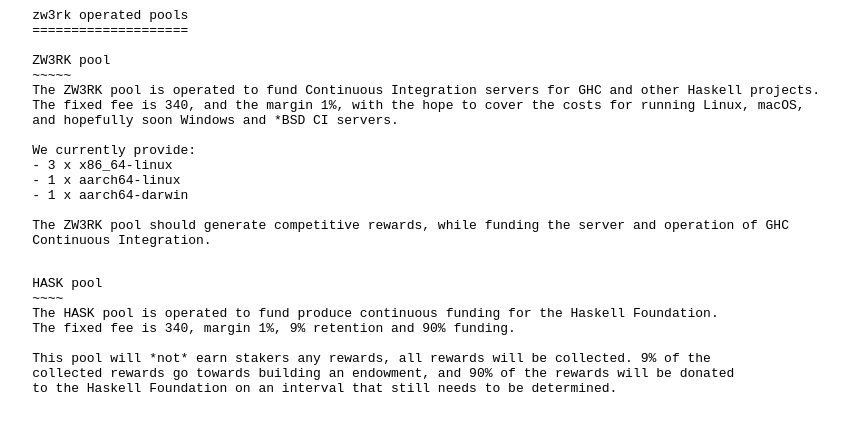
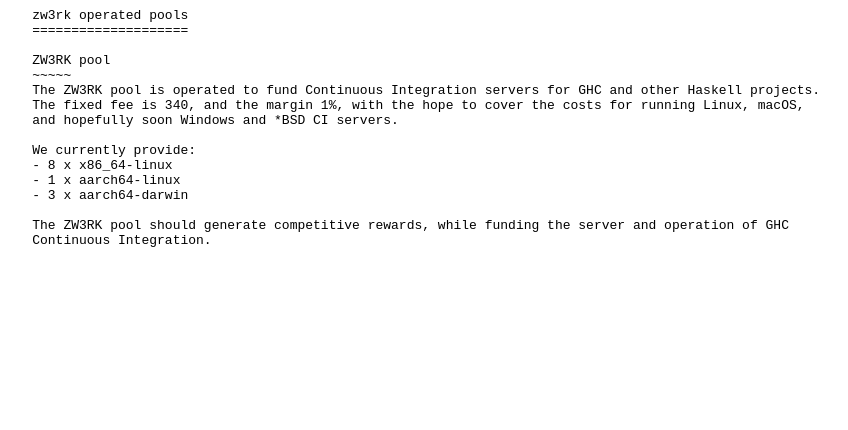
Before and after one commit to zw3rk/pool, a plain HTML site: page index.html in a window 1280 px wide. Shown: the whole page, without its empty margins (7-855 px from the left). Drawn offline with Linux system fonts and the light colour scheme.

Commit message:
Update to reflect reality

```diff
--- a/index.html
+++ b/index.html
@@ -11,24 +11,12 @@
     and hopefully soon Windows and *BSD CI servers.
 
     We currently provide:
-    - 3 x x86_64-linux
+    - 8 x x86_64-linux
     - 1 x aarch64-linux
-    - 1 x aarch64-darwin
+    - 3 x aarch64-darwin
 
     The ZW3RK pool should generate competitive rewards, while funding the server and operation of GHC
     Continuous Integration.
     </pre>
-
-    <pre>
-    HASK pool
-    ~~~~
-    The HASK pool is operated to fund produce continuous funding for the Haskell Foundation.
-    The fixed fee is 340, margin 1%, 9% retention and 90% funding.
-
-    This pool will *not* earn stakers any rewards, all rewards will be collected. 9% of the
-    collected rewards go towards building an endowment, and 90% of the rewards will be donated
-    to the Haskell Foundation on an interval that still needs to be determined.
-    </pre>
-
   </body>
 </html>
```
